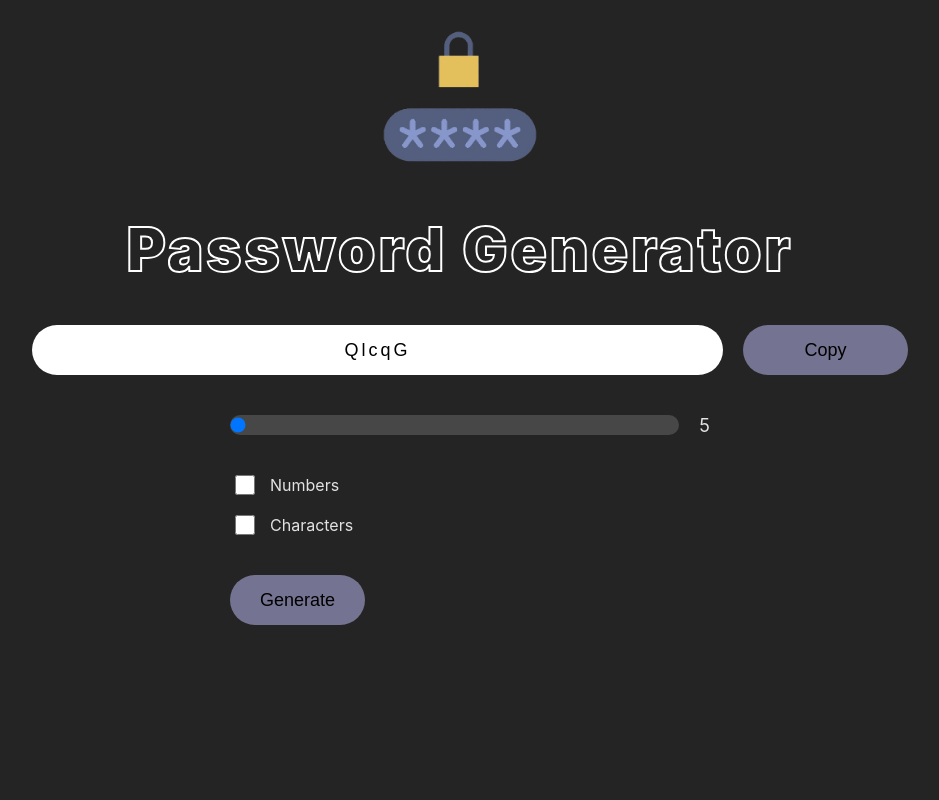
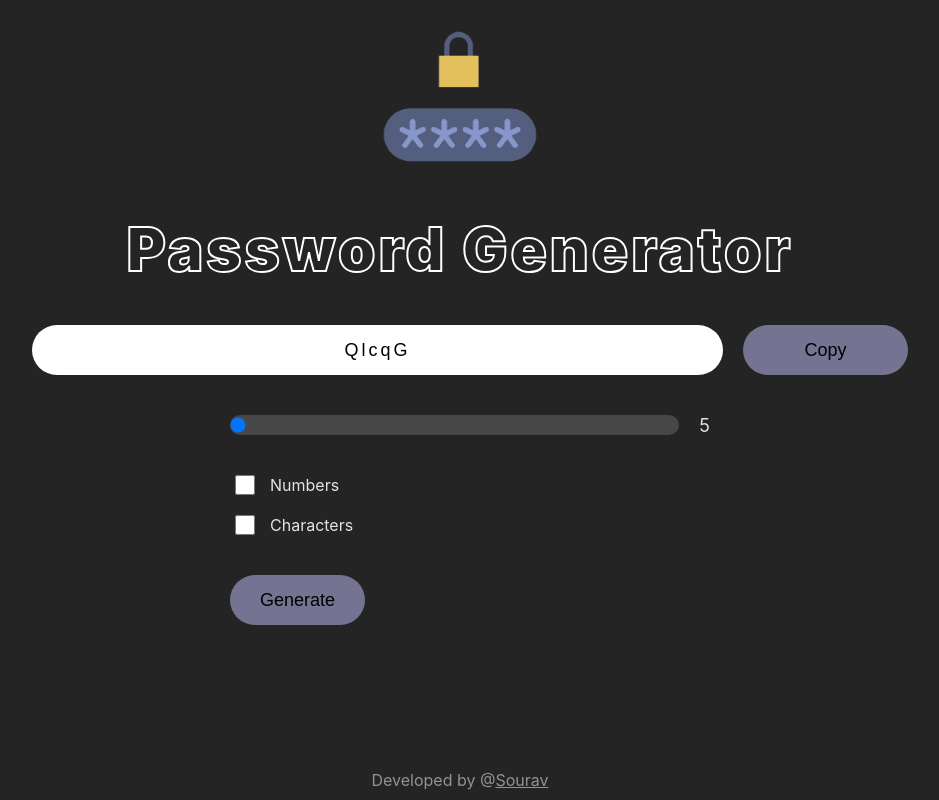
Before and after one commit to souravcodes1080/react-password-generator, a React (Vite) app: page / in a window 1280 px wide. Shown: the whole page, without its empty margins (180-1119 px from the left). Built offline with nearby package versions, Linux system fonts and the light colour scheme.

Commit message:
footer added

```diff
--- a/src/App.jsx
+++ b/src/App.jsx
@@ -1,14 +1,17 @@
-import PasswordGenerator from "./components/PasswordGenerator"
+import PasswordGenerator from "./components/PasswordGenerator";
 
 function App() {
-
   return (
     <>
-    <div className="wrapper">
-      <PasswordGenerator />
-    </div>
+      <div className="wrapper">
+        <PasswordGenerator />
+      </div>
+      <div className="footer">
+        Developed by @
+         <a href="https://sourav-c-portfolio.netlify.app" target="_blank">Sourav</a>
+      </div>
     </>
-  )
+  );
 }
 
-export default App
+export default App;
--- a/src/styles/pg.css
+++ b/src/styles/pg.css
@@ -117,6 +117,18 @@ h1 {
 }
 
 
+.footer{
+    opacity: 0.5;
+    color: white;
+    position: absolute;
+    bottom: 10px;
+    left: 50%;
+    transform: translateX(-50%);
+}
+.footer a{
+    color: white;
+}
+
 @media screen and (max-width: 1035px) {
     h1 {
         font-size: 40px;
```
